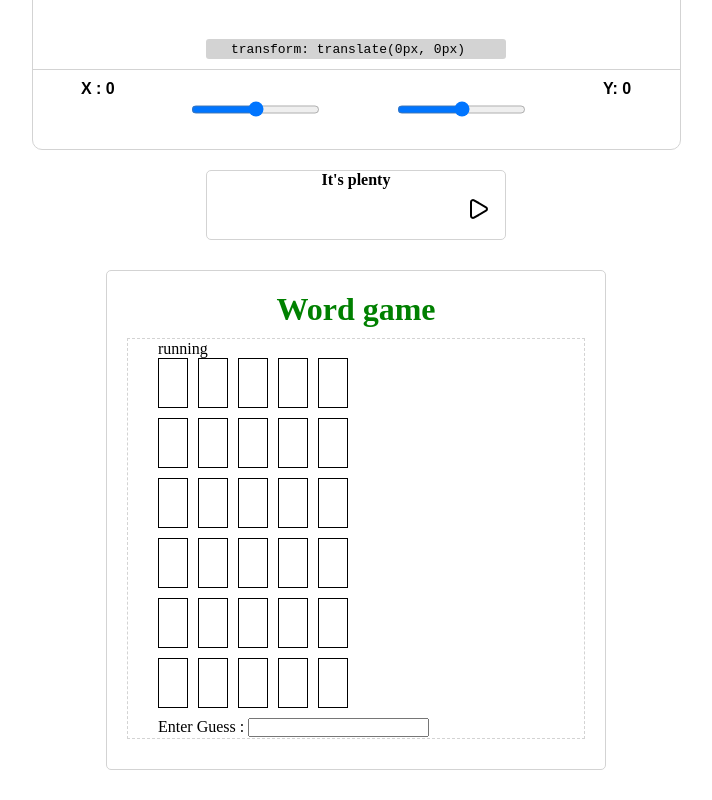
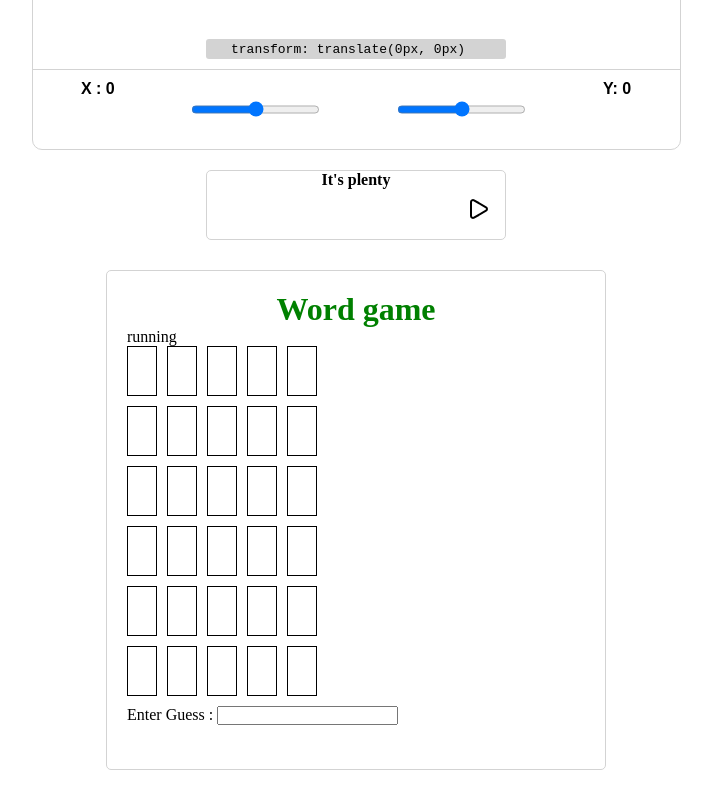
Before and after one commit to Genesispro-maker/ui-playground, a React (Vite) app in the folder ui/: page / in a window 1280 px wide. Shown: the part 250-1050 px from the top of the page, without its empty margins (284-996 px from the left). Built offline with nearby package versions, Linux system fonts and the light colour scheme; a web font is replaced by a local one.

Commit message:
Update wordle-game.tsx

```diff
--- a/ui/src/components/wordle-game/wordle-game.tsx
+++ b/ui/src/components/wordle-game/wordle-game.tsx
@@ -29,13 +29,11 @@ export function WORDLE(){
         <>
         <div className={styles.main}>
           <Header />
-        <div className={styles.gameWrapper}>
           <p>{gameStatus}</p>
           <GuessResult guesses={guesses} answer={answer}/>
           <GuessInput handleGuessInput={HandleGuess} gameStatus={gameStatus}/>
           {gameStatus !== "running" && <GameOver gameStatus={gameStatus} numofguesses={guesses.length} answer={answer}/>}
           </div>
-          </div>
         </>
     )
 }
```
